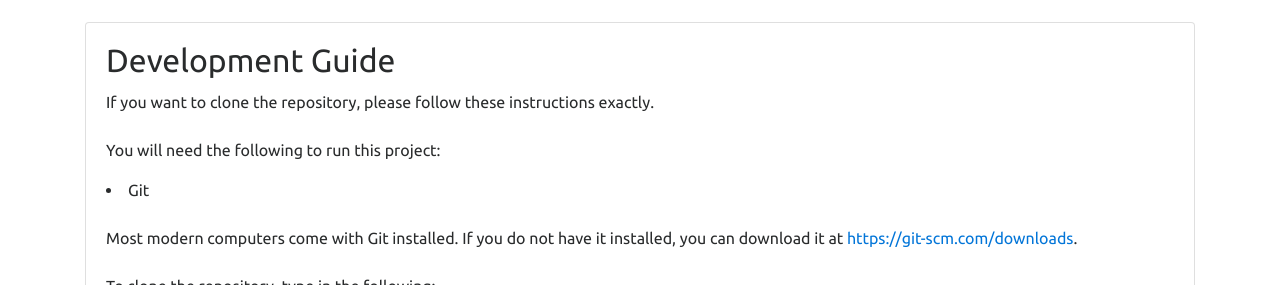
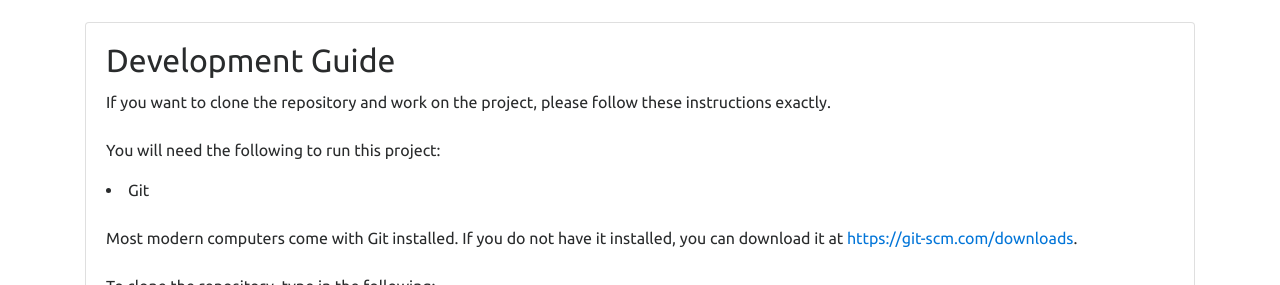
Before and after one commit to michael-bateman/projects.michaelbateman.ca, a Jekyll site: the page built from projects/uccewb-github-io.md, in a window 1280 px wide. Shown: the part 688-973 px from the top of the page. Built offline with Jekyll 4.4.1, drawn with Linux system fonts in a browser that asks for light colours.

Commit message:
Update clone instructions

```diff
--- a/_includes/cloning.html
+++ b/_includes/cloning.html
@@ -2,7 +2,7 @@
 	<div class="card">
     <div class="card-block">
       <h2 class="card-title">Development Guide</h2>
-      <p class="card-text">If you want to clone the repository, please follow these instructions exactly.
+      <p class="card-text">If you want to clone the repository and work on the project, please follow these instructions exactly.
       	<br /><br />
       	You will need the following to run this project:
       	<li>
```
